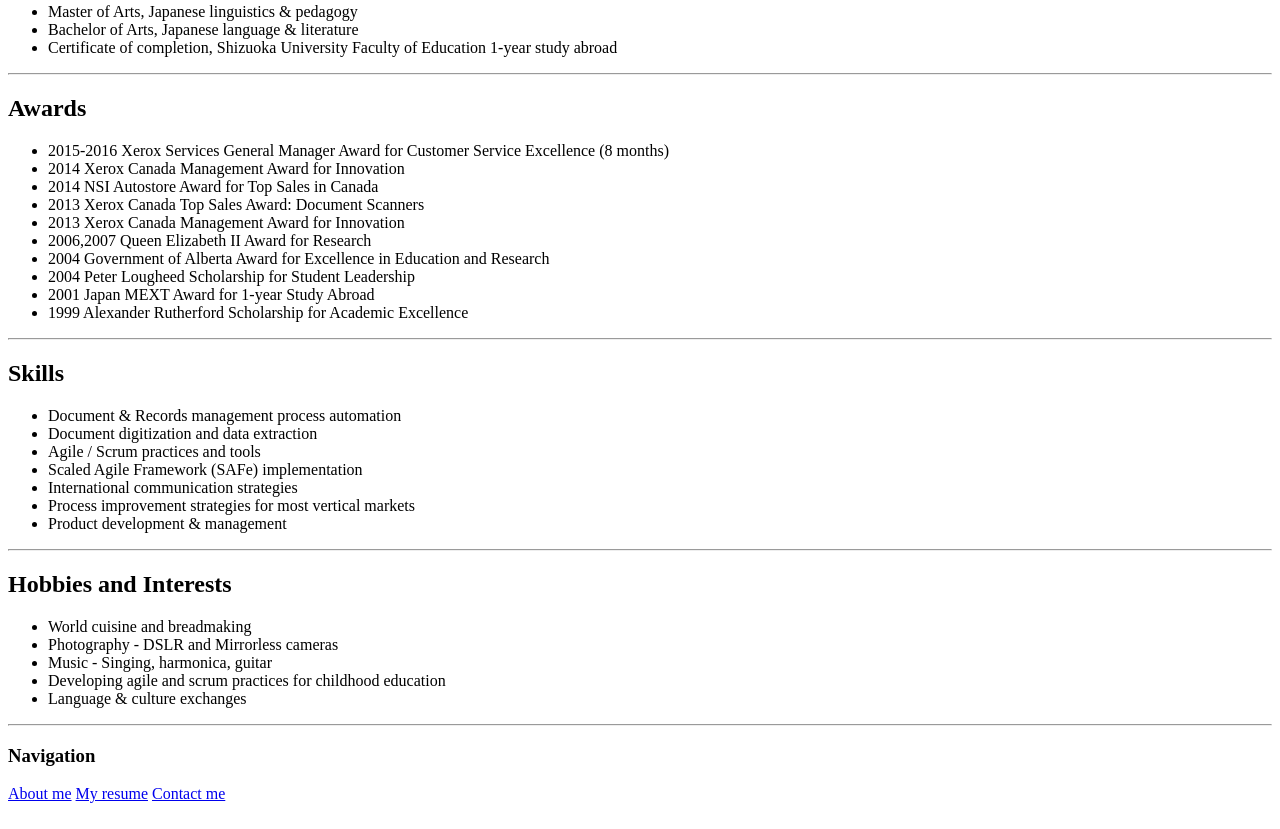
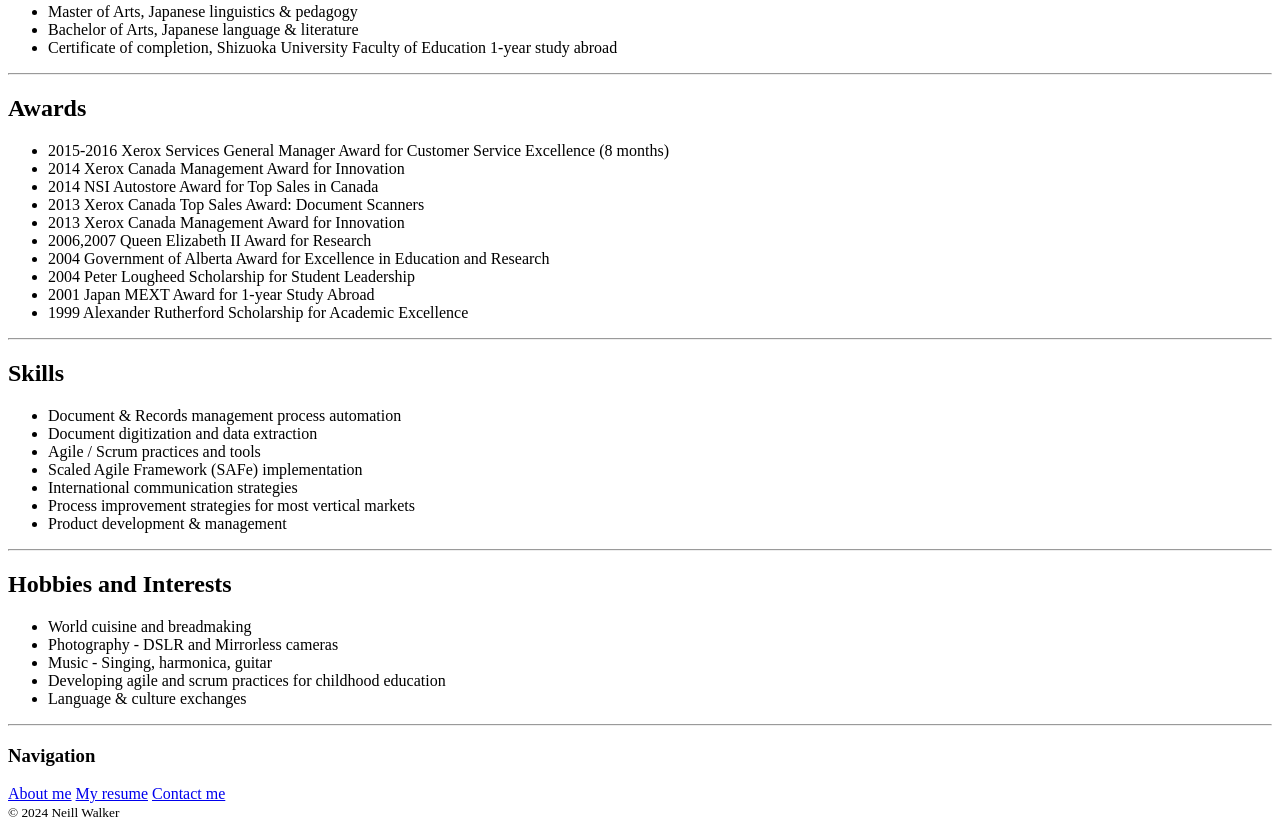
Before and after one commit to Neill-sensei/Neill-sensei, a plain HTML site: page public/resume.html in a window 1280 px wide. Shown: the part 577-1406 px from the top of the page. Drawn offline with Linux system fonts and the light colour scheme.

Commit message:
Added footer

```diff
--- a/public/resume.html
+++ b/public/resume.html
@@ -67,6 +67,11 @@
     <a href="./public/contact.html">Contact me</a>
 
 
+    <footer>
+        <small>
+            © 2024 Neill Walker
+        </small>
+    </footer>
 
 
 
```
